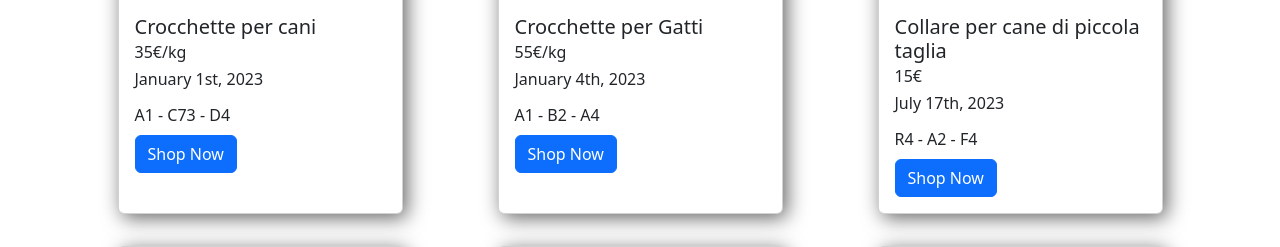
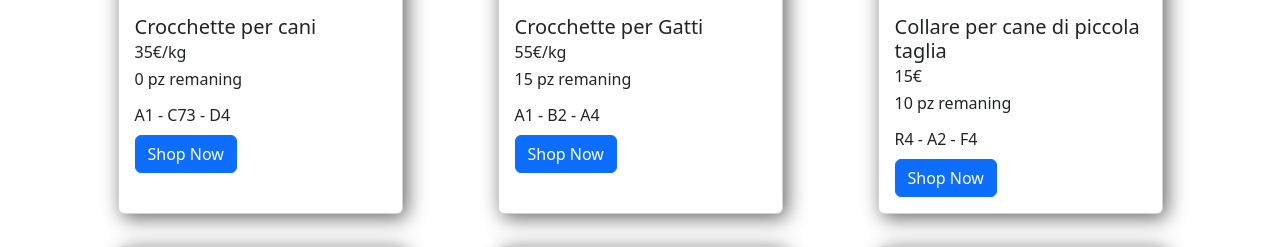
Before and after one commit to AlexTimoncini/php-oop-2, a PHP site: page / in a window 1280 px wide. Shown: the part 420-667 px from the top of the page. Run offline with PHP 8.4, Linux system fonts and the light colour scheme.

Commit message:
removed avaible from and replace it with quantity

```diff
--- a/classes/ProductType.php
+++ b/classes/ProductType.php
@@ -4,19 +4,19 @@ include_once __DIR__ . '/../classes/PositionTrait.php';
 class ProductType extends Product{
     use MagazinePosition;
     public $type;
-    public $avaibleFrom;
+    public $quantity;
 
-    function __construct( String $product, String $price, String $image, Category $category, String $type, DateTime $avaibleFrom, String $magazine, String $room, String $box,){
+    function __construct( String $product, String $price, String $image, Category $category, String $type, Int $quantity, String $magazine, String $room, String $box,){
         parent::__construct($product, $price, $image, $category);
         $this->type = $type;
-        $this->avaibleFrom = $avaibleFrom;
+        $this->quantity = $quantity;
         $this->magazine = $magazine;
         $this->room = $room;
         $this->box = $box;
     }
 
     public function checkAvailability(){
-        if(new DateTime() >= $this->avaibleFrom){
+        if($this->quantity > 0){
             return true;
         }
         return false;
--- a/db/database.php
+++ b/db/database.php
@@ -6,12 +6,12 @@ $dogCategory = new Category('Dogs');
 $catCategory = new Category('Cats');
 
 $products = [
-    new ProductType('Crocchette per cani', '35€/kg','https://arcaplanet.vtexassets.com/arquivos/ids/226747/trainer-natural-sensitive-cane-no-gluten-adult-mini-anatra.jpg?v=1775348274', $dogCategory, 'Cibo per Cani', new DateTime('01/01/2023'),'A1','C73','D4'),
-    new ProductType('Crocchette per Gatti', '55€/kg','https://static.zoomalia.com/prod_img/39988/lm_305496e05e1aea0a9c4655800e8a7b9ea281669993809.jpg', $catCategory, 'Cibo per Gatti', new DateTime('01/04/2023'),'A1','B2','A4'),
-    new ProductType('Collare per cane di piccola taglia', '15€','https://m.media-amazon.com/images/I/71E0rxzhvbL.jpg', $dogCategory, 'Collari e Guinzagli', new DateTime('07/17/2023'),'R4','A2','F4'),
-    new ProductType('Sonaglio per gatti', '3€','https://www.epocaitalpigeon.com/11056-large_default/sonaglio-in-ottone-lucido-da-17-mm-per-cani-gatti-e-altri-amimali.jpg', $catCategory, 'Collari e Guinzagli', new DateTime('01/01/2023'),'R4','A12','A3'),
-    new ProductType('Osso Dentasan', '2€/pz','https://m.media-amazon.com/images/I/61J+8ov8FBL._AC_UF894,1000_QL80_.jpg', $dogCategory, 'Cibo per Cani', new DateTime('01/01/2023'),'A1','B73','A4'),
-    new ProductType('Tiragraffi', '70€','https://m.media-amazon.com/images/I/710wXOnm2yL._AC_UF894,1000_QL80_.jpg', $catCategory, 'Cucce per gatti/Tiragraffi', new DateTime('01/01/2023'),'F1','D3','A2'),
+    new ProductType('Crocchette per cani', '35€/kg','https://arcaplanet.vtexassets.com/arquivos/ids/226747/trainer-natural-sensitive-cane-no-gluten-adult-mini-anatra.jpg?v=1775348274', $dogCategory, 'Cibo per Cani', 0,'A1','C73','D4'),
+    new ProductType('Crocchette per Gatti', '55€/kg','https://static.zoomalia.com/prod_img/39988/lm_305496e05e1aea0a9c4655800e8a7b9ea281669993809.jpg', $catCategory, 'Cibo per Gatti', 15,'A1','B2','A4'),
+    new ProductType('Collare per cane di piccola taglia', '15€','https://m.media-amazon.com/images/I/71E0rxzhvbL.jpg', $dogCategory, 'Collari e Guinzagli', 10,'R4','A2','F4'),
+    new ProductType('Sonaglio per gatti', '3€','https://www.epocaitalpigeon.com/11056-large_default/sonaglio-in-ottone-lucido-da-17-mm-per-cani-gatti-e-altri-amimali.jpg', $catCategory, 'Collari e Guinzagli', 5,'R4','A12','A3'),
+    new ProductType('Osso Dentasan', '2€/pz','https://m.media-amazon.com/images/I/61J+8ov8FBL._AC_UF894,1000_QL80_.jpg', $dogCategory, 'Cibo per Cani', 0,'A1','B73','A4'),
+    new ProductType('Tiragraffi', '70€','https://m.media-amazon.com/images/I/710wXOnm2yL._AC_UF894,1000_QL80_.jpg', $catCategory, 'Cucce per gatti/Tiragraffi', 1,'F1','D3','A2'),
 ];
 
 
--- a/index.php
+++ b/index.php
@@ -33,7 +33,8 @@
                             <?php echo $product->price; ?>
                         </h6>
                         <p class="card-subtitle py-2">
-                            <?php echo $product->avaibleFrom->format('F jS, Y'); ?>
+                            <?php echo $product->quantity; ?>
+                             pz remaning
                         </p>
                         <p class="card-subtitle py-2">
                             <?php echo $product->magazine; ?> -
```
